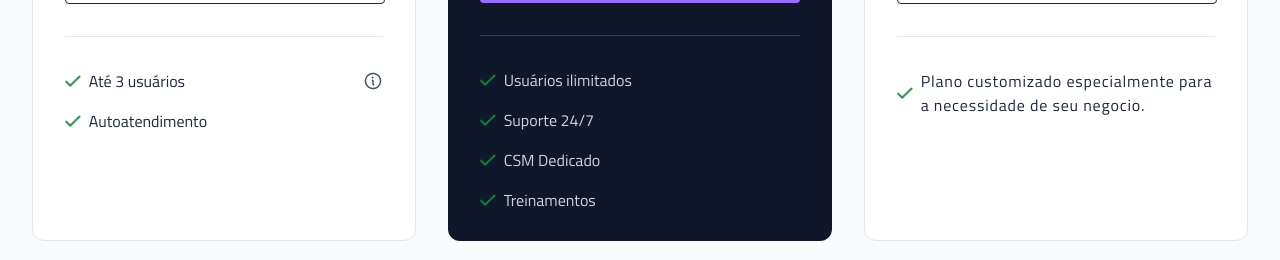
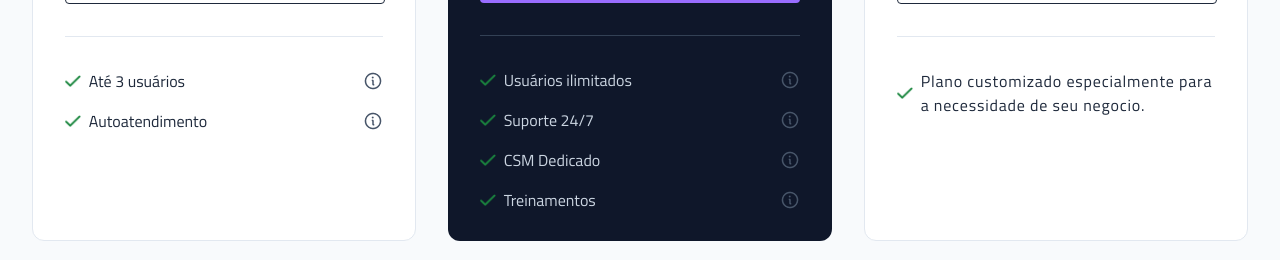
Before and after one commit to pablokaliel/boracodar-15, a React (Vite) app: page / in a window 1280 px wide. Shown: the part 386-646 px from the top of the page. Built offline with nearby package versions, Linux system fonts and the light colour scheme.

Commit message:
add image

```diff
--- a/src/App.jsx
+++ b/src/App.jsx
@@ -32,6 +32,7 @@ function App() {
               <img src={check} alt="check" className="h-3 w4" />
               <h3 className="text-gray-800">Autoatendimento</h3>
             </div>
+            <img src={information} alt="info" title="Atendimento online"/>
           </div>
         </div>
 
@@ -58,24 +59,28 @@ function App() {
                 <img src={check} alt="check" className="h-3 w4" />
                 <h3 className="text-gray-300">Usuários ilimitados</h3>
               </div>
+              <img src={information} alt="info" title="usuários são ilimitados"/>
             </div>
             <div className="flex justify-between items-center my-4">
               <div className="flex gap-2 items-center ">
                 <img src={check} alt="check" className="h-3 w4" />
                 <h3 className="text-gray-300">Suporte 24/7</h3>
               </div>
+              <img src={information} alt="info" title="suporte 24h e todos os dias"/>
             </div>
             <div className="flex justify-between items-center my-4">
               <div className="flex gap-2 items-center ">
                 <img src={check} alt="check" className="h-3 w4" />
                 <h3 className="text-gray-300">CSM Dedicado</h3>
               </div>
+              <img src={information} alt="info" title="CSM dedicado "/>
             </div>
             <div className="flex justify-between items-center my-4">
               <div className="flex gap-2 items-center ">
                 <img src={check} alt="check" className="h-3 w4" />
                 <h3 className="text-gray-300">Treinamentos</h3>
               </div>
+              <img src={information} alt="info" title="projetos praticos"/>
             </div>
           </div>
         </div>
```
